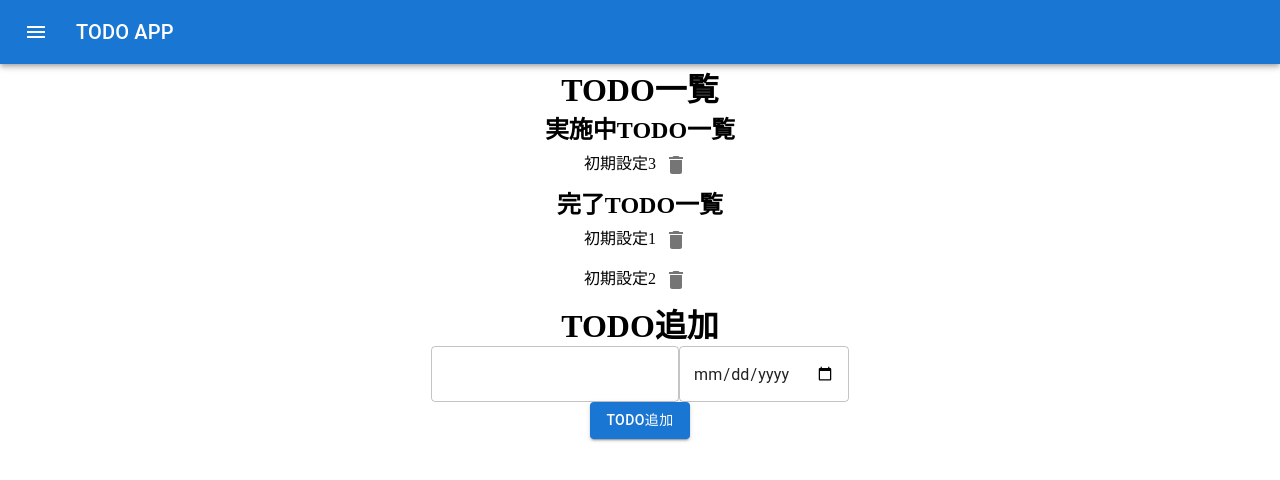
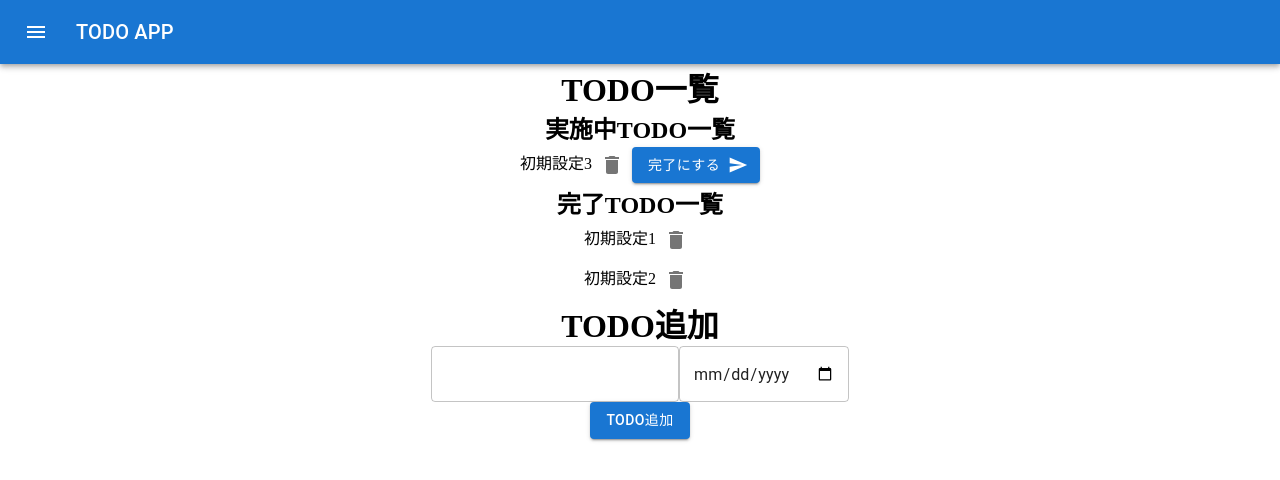
Before and after one commit to yukitoyamagami/redux-practice-todo-app, a React (Create React App) app: page / in a window 1280 px wide. Shown: the top 480 px of the page. Built offline with nearby package versions, Linux system fonts and the light colour scheme.

Commit message:
add function of changing todo status

```diff
--- a/src/components/DoingTodoList.js
+++ b/src/components/DoingTodoList.js
@@ -1,5 +1,7 @@
 import { useDispatch } from 'react-redux';
 import { TodoListActionTypes } from '../store/index';
+import Button from '@mui/material/Button';
+import SendIcon from '@mui/icons-material/Send';
 import IconButton from '@mui/material/IconButton';
 import DeleteIcon from '@mui/icons-material/Delete';
 
@@ -15,6 +17,13 @@ const DoingTodoList = ({
     });
   };
 
+  const CompleteTodo = (title) => {
+    dispatch({
+      type: TodoListActionTypes.COMPLETE,
+      payload: title
+    });
+  };
+
 
   return(
     <ul>
@@ -24,6 +33,9 @@ const DoingTodoList = ({
           <IconButton aria-label="delete" onClick={() => DeleteTodoFromList(todo.title)} >
             <DeleteIcon/>
           </IconButton>
+          <Button variant="contained" endIcon={<SendIcon />} onClick={() => CompleteTodo(todo.title)}>
+            完了にする
+          </Button>
         </div>
       ))}
     </ul>
--- a/src/store/index.js
+++ b/src/store/index.js
@@ -26,6 +26,7 @@ const initialState = {
 export const TodoListActionTypes = {
   ADD: 'ADD',
   DELETE: 'DELETE',
+  COMPLETE: 'COMPLETE',
 }
 
 const reducer = (state = initialState, action) => {
@@ -38,6 +39,16 @@ const reducer = (state = initialState, action) => {
       return {
          todo_lists: [...state.todo_lists.filter((list) => list.title !== action.payload)],
       };
+    case TodoListActionTypes.COMPLETE:
+      return {
+        todo_lists: state.todo_lists.map((list) => {
+          if (list.title !== action.payload) return list
+          return {
+            ...list,
+            status: "completed"
+          };
+        }),
+      };
     default:
       return {
           ...state,
```
